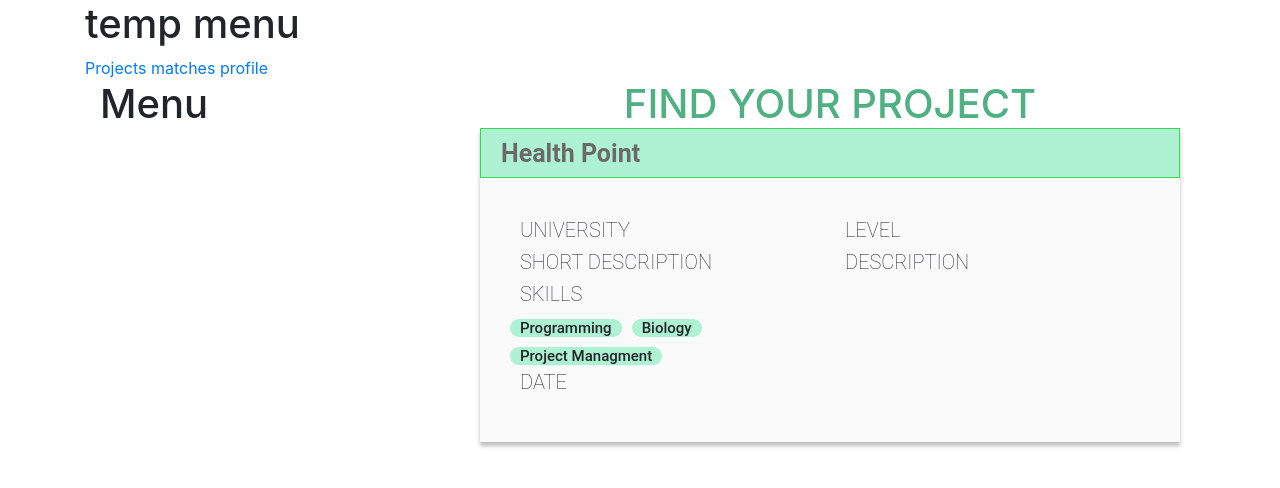
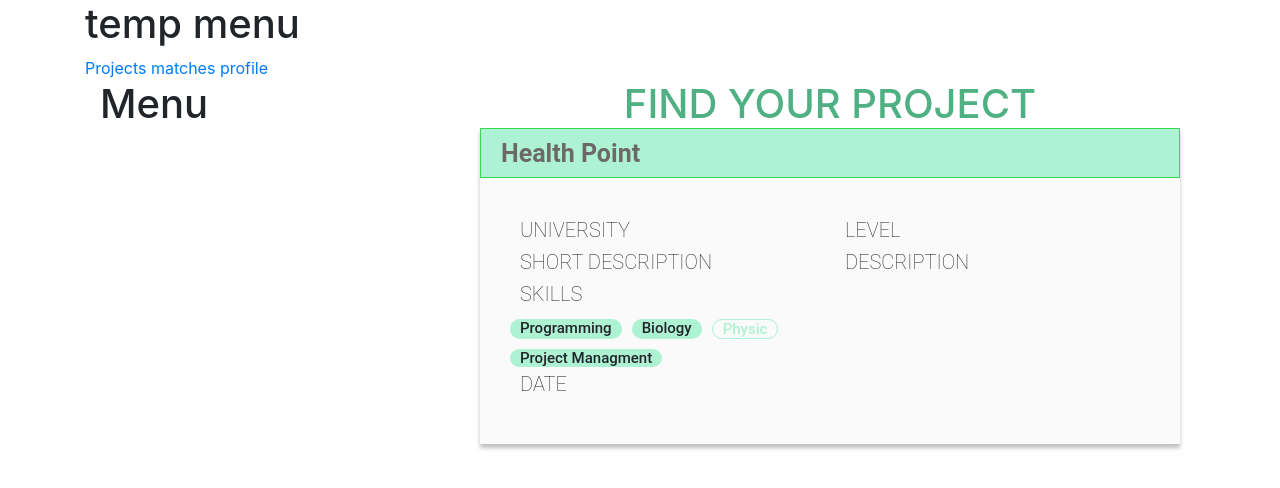
Before and after one commit to KrukowskiJ/EDUHACK2021---UniNetwork, a React (Create React App) app: page /projects in a window 1280 px wide. Shown: the top 488 px of the page. Built offline with nearby package versions, Linux system fonts and the light colour scheme.

Commit message:
empty box

```diff
--- /dev/null
+++ b/src/views/atoms/SkillBoxEmpty.js
@@ -0,0 +1,29 @@
+import React from 'react';
+import styled from "styled-components";
+
+export default (props) => {
+  return (
+    <Box>
+        <Title>
+            {props.skill}
+        </Title>
+    </Box>
+  );
+}
+
+const Box = styled.div`
+    border-radius: 40px;
+    padding-left:10px;
+    padding-right: 10px;
+    margin: 5px;
+    border: 1px solid #ACF2D3;
+
+`
+
+const Title = styled.h1`
+    font-size: 15px;
+    font-family: Roboto;
+    margin: auto;
+    color: #ACF2D3;
+    font-style: normal;
+`
--- a/src/views/components/ProjectBox.js
+++ b/src/views/components/ProjectBox.js
@@ -2,6 +2,7 @@ import React from 'react';
 import { Container, Row, Col } from 'react-bootstrap'
 import styled from "styled-components";
 import SkillBox from "../atoms/SkillBox";
+import SkillBoxEmpty from '../atoms/SkillBoxEmpty'
 
 export default () => {
   return (
@@ -21,6 +22,7 @@ export default () => {
                 <Row>
                      <SkillBox skill="Programming" />
                      <SkillBox skill="Biology" />
+                     <SkillBoxEmpty skill="Physic" />
                      <SkillBox skill="Project Managment" />
                 </Row>
 
```
Also changed, not shown: 1 other file (tests, documents, lock files or other folders).
